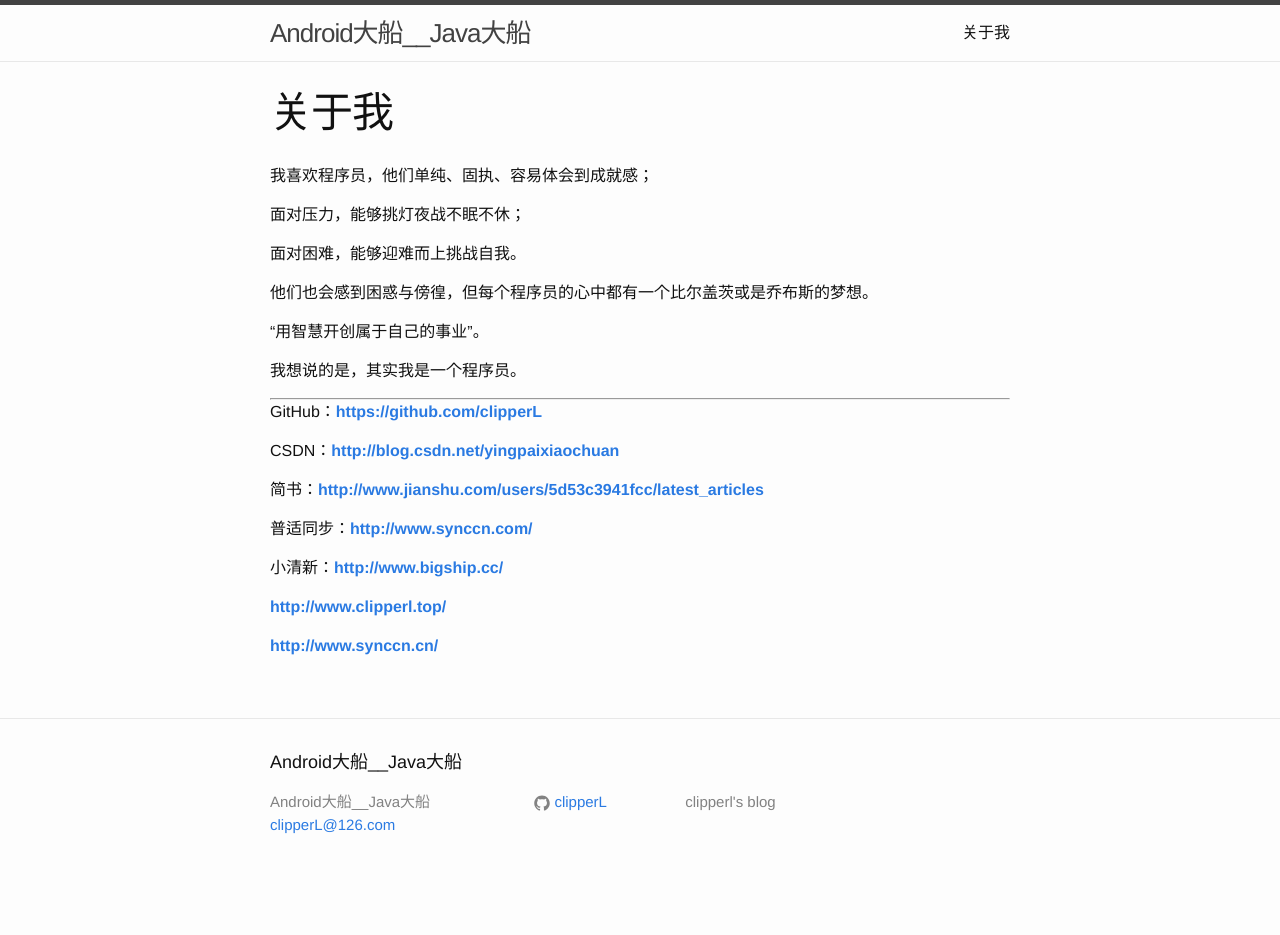
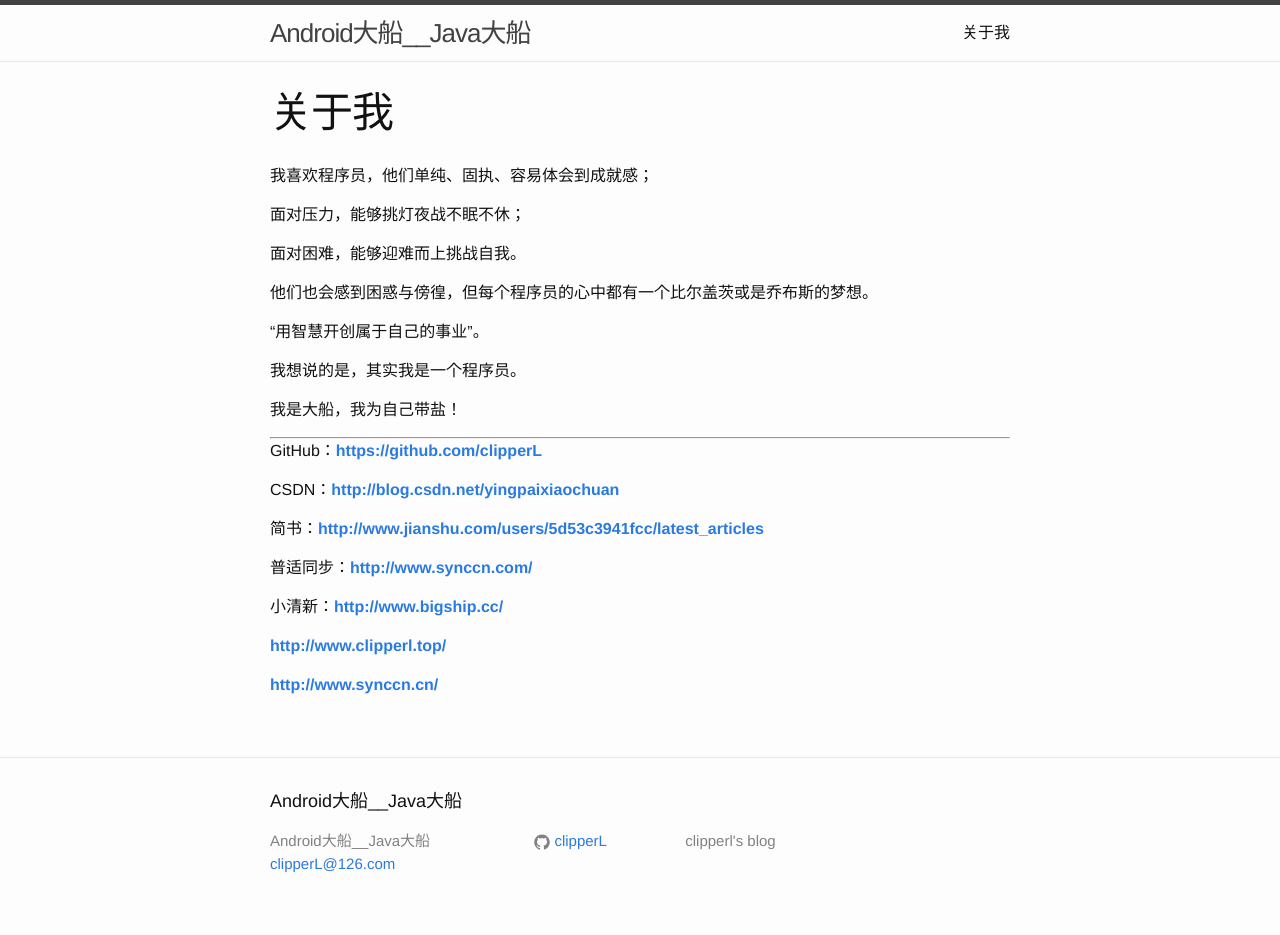
Before and after one commit to clipperL/clipperl.github.io, a Jekyll site: the page built from about.md, in a window 1280 px wide. Built offline with Jekyll 4.4.1, drawn with Linux system fonts in a browser that asks for light colours; comment, search, counter and statistics services are not loaded; before the commit the page ends 900 px from its top, so only the background shows below that.

Commit message:
关于我中增加为自己带盐的描述

```diff
--- a/about.md
+++ b/about.md
@@ -16,6 +16,8 @@ permalink: /about/
 
 我想说的是，其实我是一个程序员。
 
+我是大船，我为自己带盐！
+
 ---
 
 GitHub：**[https://github.com/clipperL](https://github.com/clipperL)**
```
